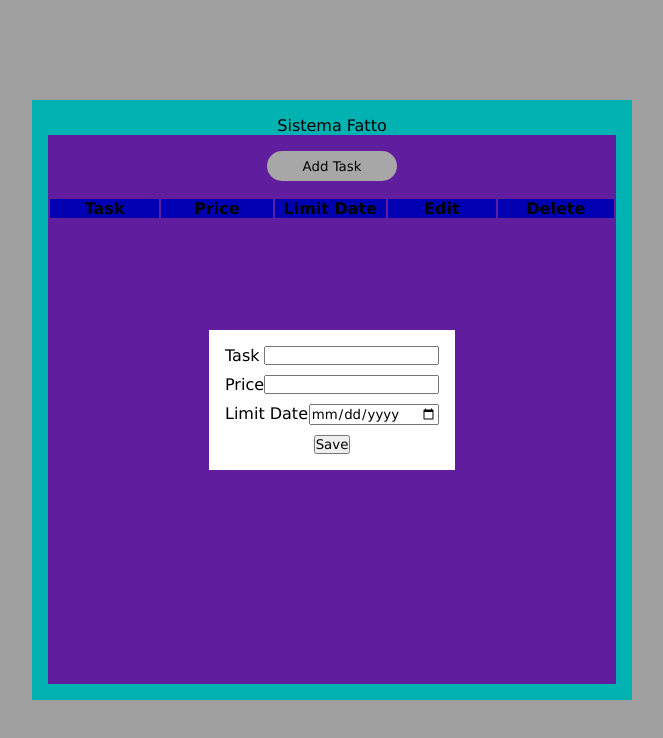
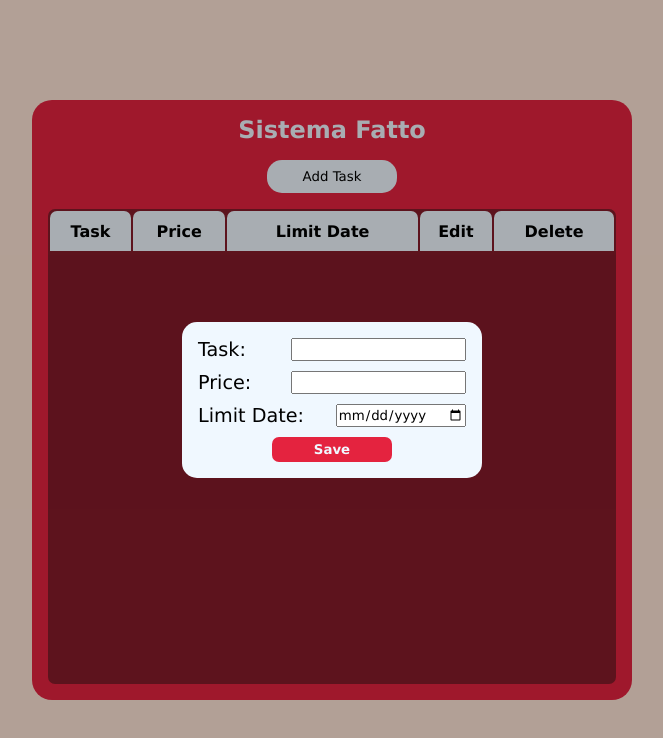
Before and after one commit to alexrossoni/sistema-fatto, a plain HTML site: page index.html in a window 1280 px wide. Both pictures are taken after a click on the button "Add Task". Shown: the whole page, without its empty margins (308-971 px from the left). Drawn offline with Linux system fonts and the light colour scheme.

Commit message:
Adicionando estilização básica ao projeto

```diff
--- a/index.html
+++ b/index.html
@@ -9,10 +9,10 @@
 </head>
 <body>
   <div class="main-container">
-    <header>Sistema Fatto</header>
+    <header id="system-name">Sistema Fatto</header>
+    <button id="add-task-btn" onclick="showTaskPopup()">Add Task</button>
+
     <div class="main-content">
-      <button id="add-task-btn" onclick="showTaskPopup()">Add Task</button>
-
       <div class="table-container">
         <table>
           <thead>
@@ -34,20 +34,19 @@
         <div class="popup-edit">
           <form>
             <div class="task-input-container">
-              <label for="task-input">Task</label>
+              <label for="task-input">Task:</label>
               <input type="text" id="task-input" required>
             </div>
             <div class="price-input-container">
-              <label for="price-input">Price</label>
+              <label for="price-input">Price:</label>
               <input type="number" id="price-input" required>
             </div>
             <div class="date-input-container">
-              <label for="date-input">Limit Date</label>
+              <label for="date-input">Limit Date:</label>
               <input type="date" id="date-input" required>
             </div>
+            <button id="edit-save-btn">Save</button>
           </form>
-
-          <button id="edit-save-btn">Save</button>
         </div>
       </div>
 
--- a/script.js
+++ b/script.js
@@ -25,9 +25,9 @@ const loadTasks = () => {
 const putTask = (task, index) => {
   const tableRow = document.createElement('tr');
   tableRow.innerHTML = `
-    <td>${task.name}</td>
-    <td>${task.price}</td>
-    <td>${task.date}</td>
+    <td class="nameCollum">${task.name}</td>
+    <td class="priceCollum">${task.price}</td>
+    <td class="dateCollum">${task.date}</td>
     <td class="act">
       <img src="./assets/icons/edit-icon.svg" alt="Edit task" onclick="editTask(${index})">
     </td>
--- a/style.css
+++ b/style.css
@@ -11,38 +11,51 @@ body {
   display: flex;
   align-items: center;
   justify-content: center;
-  background-color: rgba(0,0,0,0.1);
+  background-color: rgb(255, 229, 214);
 }
 
 .main-container {
   width: 600px;
   height: 600px;
-  background-color: aqua;
+  background-color: #e4233f;
+  border-radius: 20px;
   display: flex;
   flex-direction: column;
   justify-content: flex-start;
   align-items: center;
   padding: 1rem;
-
 }
 
 .main-content {
   display: flex;
   flex-direction: column;
   justify-content: flex-start;
-  padding: 1rem 0 1rem 0;
   align-items: center;
-  background-color: blueviolet;
+  background-color: #851b2a;
   height: 100%;
+  width: 100%;
+  border-radius: 7px;
+  overflow-y: scroll;
+}
+
+.main-content::-webkit-scrollbar{
+  display: none;
+}
+
+#system-name {
+  font-size: 1.5rem;
+  font-weight: bold;
+  color: aliceblue;
 }
 
 #add-task-btn {
-  margin-bottom: 1rem;
+  margin: 1rem 0 1rem 0;
   width: 130px;
-  height: 30px;
+  height: 40px;
   border-radius: 15px;
   border-style: none;
   cursor: pointer;
+  background-color: aliceblue;
 }
 
 .header {
@@ -50,17 +63,39 @@ body {
   flex-direction: column;
 }
 
-thead {
+.table-container {
   width: 100%;
 }
 
-thead th {
-  width: 150px;
-  background-color: blue;
+table {
+  width: 100%;
+}
+
+table thead {
+  background-color: aliceblue;
+  height: 40px;
+}
+
+table thead tr th{
+  border-radius: 7px 7px 0 0;
+}
+
+table tbody tr td {
+  text-align: center;
+  height: 30px;
+  background-color: rgba(240, 248, 255, 0.90);
+}
+
+tbody tr:nth-child(2n+2) {
+  background-color: rgba(240, 248, 255, 0.90);
+}
+
+.nameCollum, .priceCollum, .dateCollum {
+  width: 100px;
 }
 
 .act {
-  width: 60px;
+  width: 50px;
 }
 
 .popup-edit-container, .delete-task-container {
@@ -77,23 +112,63 @@ thead th {
 }
 
 .popup-edit, .delete-task {
-  background-color: white;
+  background-color: aliceblue;
   padding: 1rem;
+  width: 300px;
   display: flex;
   flex-direction: column;
   justify-content: center;
   align-items: center;
+  border-radius: 15px;
+}
+
+.delete-task span {
+  width: 100%;
+  font-size: 1.2rem;
+  text-align: center;
+  margin-bottom: 10px;
 }
 
 .active {
   display: flex;
 }
 
+form {
+  width: 100%;
+  display: flex;
+  flex-direction: column;
+  align-items: center;
+}
+
+
 form div {
   display: flex;
   width: 100%;
   justify-content: space-between;
   margin-bottom: 10px;
+  font-size: 1.2rem;
+}
+
+form button, #delete-popup-yes {
+  width: 120px;
+  height: 25px;
+  border-radius: 7px;
+  border-style: none;
+  background-color: #e4233f;
+  color: aliceblue;
+  font-weight: bold;
+  cursor: pointer;
+}
+
+#delete-popup-no {
+  width: 120px;
+  height: 25px;
+  border-radius: 7px;
+  border-style: none;
+  background-color: #cecece;
+  color: rgb(0, 0, 0);
+  font-weight: bold;
+  cursor: pointer;
 }
 
 .act img {
@@ -101,7 +176,3 @@ form div {
   height: 20px;
   cursor: pointer;
 }
-
-tr td {
-  text-align: center;
-}
```
